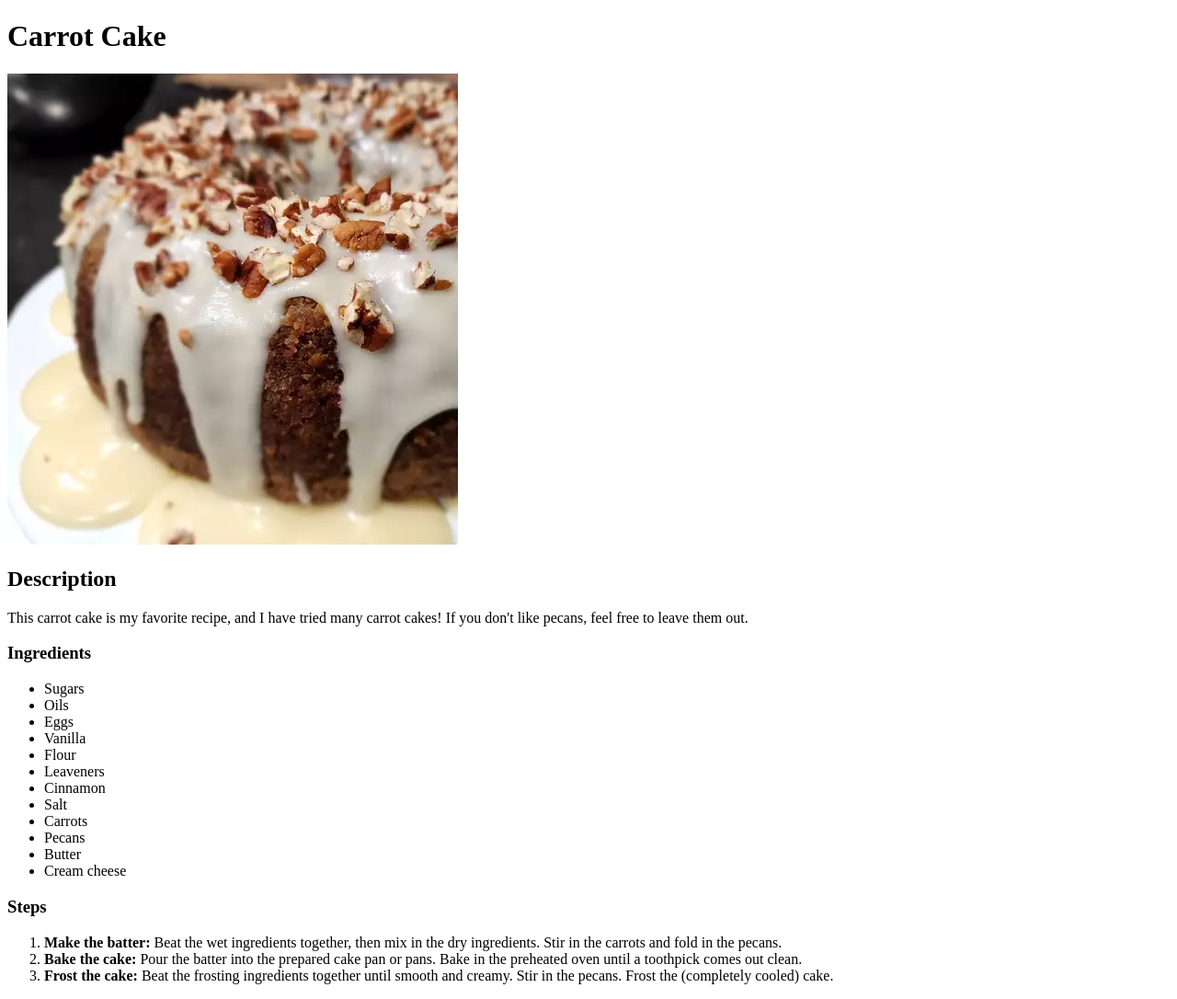
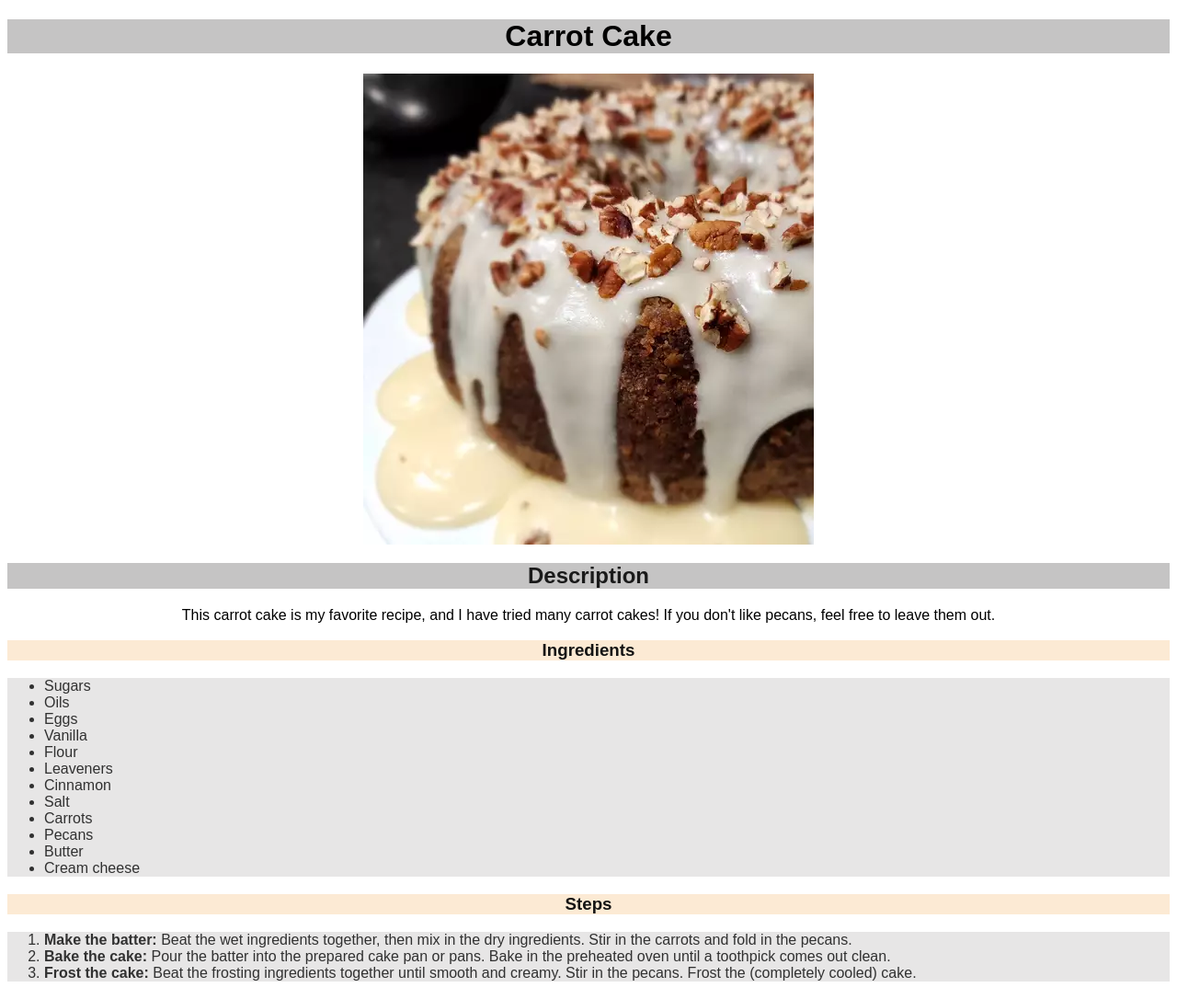
Before and after one commit to K0ffeeKat/odin-recipes, a plain HTML site: page recipes/carrot-cake.html in a window 1280 px wide. Shown: the whole page at 92% size. Drawn offline with Linux system fonts and the light colour scheme.

Commit message:
Add CSS file and apply to all pages
Also added an image to the index.html and updated README.md.

```diff
--- a/recipes/carrot-cake.html
+++ b/recipes/carrot-cake.html
@@ -3,15 +3,15 @@
   <head>
     <meta charset="UTF-8">
     <title>Carrot Cake Recipe</title>
+    <link rel="stylesheet" href="../style.css">
   </head>
   <body>
-    <h1>Carrot Cake</h1>
-    <img src="../img/carrot-cake.jpg" alt="A finished carrot cake">
-    <h2>Description</h2>
-    <p>This carrot cake is my favorite recipe, and I have tried many carrot cakes! If you don't like pecans, feel free to leave them out.</p>
-    <p><h3>Ingredients</h3></p>
-    <p>
-      <ul>
+    <h1 class="header">Carrot Cake</h1>
+    <img id="photo" src="../img/carrot-cake.jpg" alt="A finished carrot cake">
+    <h2 class="header two">Description</h2>
+    <p class="desc">This carrot cake is my favorite recipe, and I have tried many carrot cakes! If you don't like pecans, feel free to leave them out.</p>
+    <p><h3 class="header two" id="addit">Ingredients</h3></p>
+    <ul class="list">
       <li>Sugars</li>
       <li>Oils</li>
       <li>Eggs</li>
@@ -25,10 +25,10 @@
       <li>Butter</li>
       <li>Cream cheese</li>
     </ul>
-    </p>
-    <h3>Steps</h3>
+
+    <h3 class="header two" id="addit">Steps</h3>
     <p>
-      <ol>
+      <ol class="list">
         <li><strong>Make the batter:</strong> Beat the wet ingredients together, then mix in the dry ingredients. Stir in the carrots and fold in the pecans.</li>
         <li><strong>Bake the cake:</strong> Pour the batter into the prepared cake pan or pans. Bake in the preheated oven until a toothpick comes out clean.</li>
         <li><strong>Frost the cake:</strong> Beat the frosting ingredients together until smooth and creamy. Stir in the pecans. Frost the (completely cooled) cake.</li>
--- /dev/null
+++ b/style.css
@@ -0,0 +1,43 @@
+body{
+    font-family: Arial, Helvetica, sans-serif
+  }
+
+.header {
+    background-color: rgb(197, 196, 196);
+    text-align: center;
+}
+
+#photo {
+    display: block;
+    margin-left: auto;
+    margin-right: auto;
+}
+
+.adj {
+
+    width: 500px;
+    height: auto;
+
+}
+
+.list {
+    background-color: rgb(231, 230, 230);
+    color: rgb(49, 49, 49);
+}
+
+#addit {
+    background-color: rgb(252, 234, 212);
+    color: rgb(20, 20, 20);
+}
+
+.two {
+    color: rgb(26, 26, 26);
+}
+
+#small {
+    background-color: rgb(161, 219, 216);
+}
+
+.desc {
+    text-align: center;
+}
```
Also changed, not shown: index.html (+5 -3 lines), recipes/chocolate-muffins.html (+9 -8 lines), recipes/cinnamon-rolls.html (+9 -8 lines), img/rbook.jpg (added), 1 other file. Lines whose indentation alone changed are shown as unchanged.
